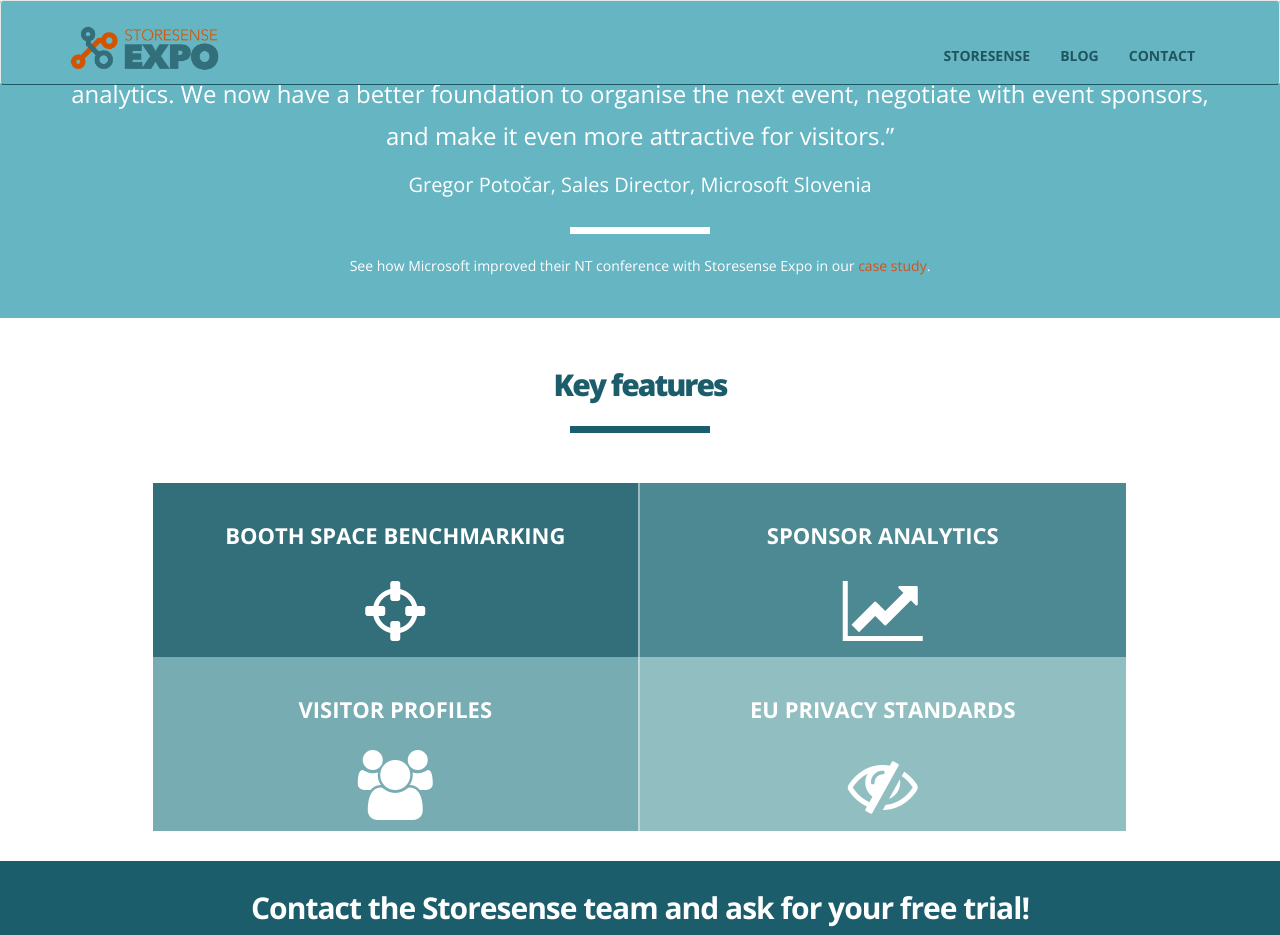
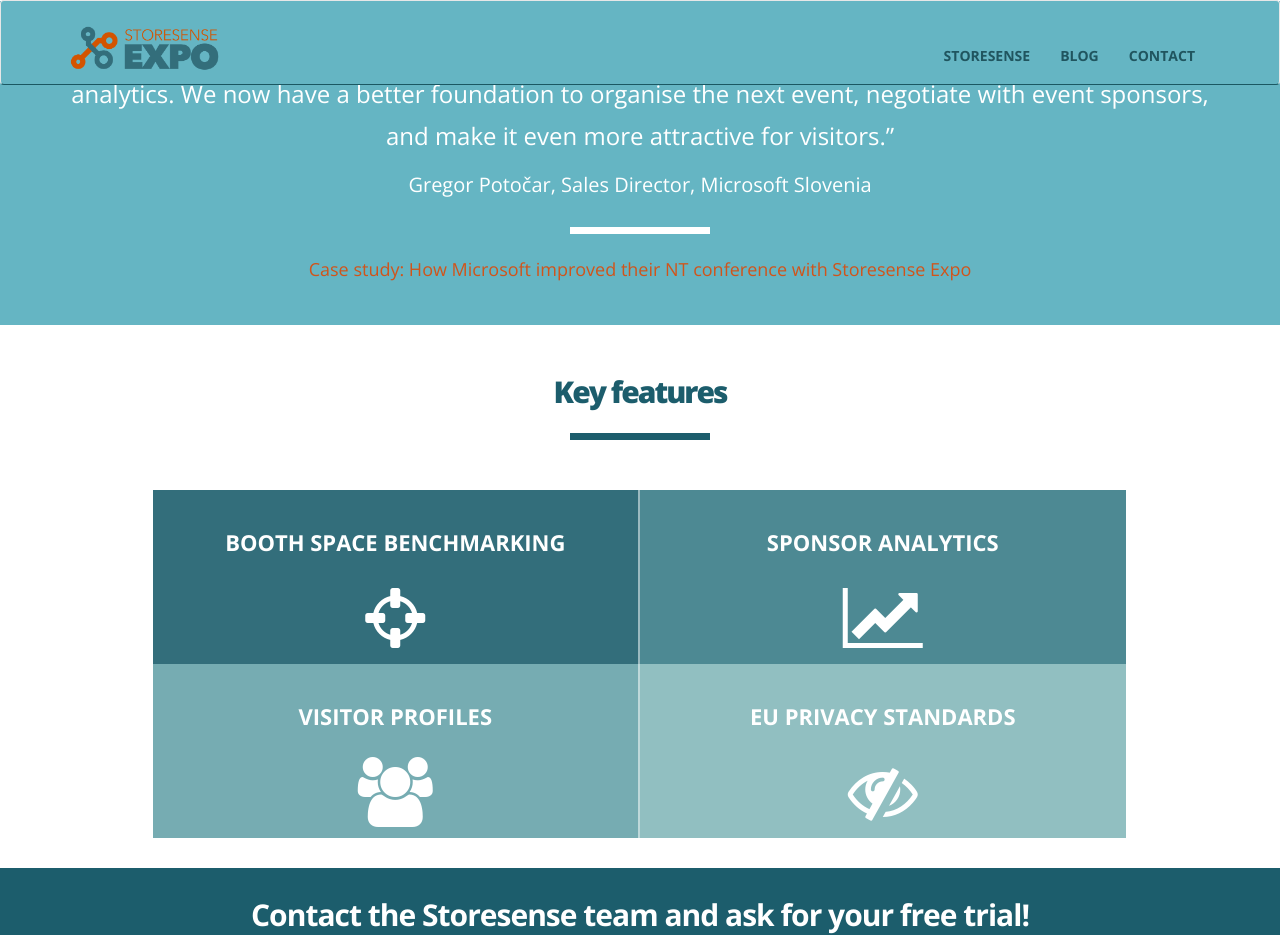
Before and after one commit to storesense/web-expoanalytics, a Jekyll site: the page built from index.html, in a window 1280 px wide and 1400 px high, scrolled down 1138 px, cut to the strip 0-935 px from the top of the window. Built offline with Jekyll 4.4.1, drawn with Linux system fonts in a browser that asks for light colours.

Commit message:
New case study text

```diff
--- a/_includes/sections/case-study.html
+++ b/_includes/sections/case-study.html
@@ -16,15 +16,12 @@
             </div>
         </div>
 
-        <div class="row">
-            <div class="col-lg-12 text-center">
-                <div class="casestudy-cta">
-                    <p>
-                      See how Microsoft improved their NT conference with Storesense Expo in our
-                      <a href="{{ site.baseurl }}/files/Expo - NT conference case study.pdf">case study</a>.
-                    </p>
-                </div>
+        <div class="row casestudy-cta">
+            <a href="{{ site.baseurl }}/files/Expo - NT conference case study.pdf">
+            <div class="col-lg-12 casestudy-desc text-center">
+                   <p>Case study: How Microsoft improved their NT conference with Storesense Expo</p>
             </div>
+            </a>
         </div>
     </div>
 </section>
--- a/css/main.css
+++ b/css/main.css
@@ -302,6 +302,26 @@
     background: #fff;
 }
 
+section#case-study a {
+    color: #d1541a;
+}
+
+section#case-study a:hover,
+section#case-study a:focus,
+section#case-study a:active,
+section#case-study a.active {
+    color: #ffb301;
+}
+
+section#case-study .casestudy-cta {
+    padding-top: 20px;
+    font-size: 18px;
+}
+
+section#case-study .casestudy-desc {
+    font-size: 18px;
+}
+
 /* ----------- SECTION - KEY FEATURES */
 
 section#key-features .rectangle {
@@ -459,9 +479,7 @@
     font-weight: 300;
 }
 
-.casestudy-cta {
-    padding-top: 20px;
-}
+
 
 .callout-desc {
     text-align: center;
```
